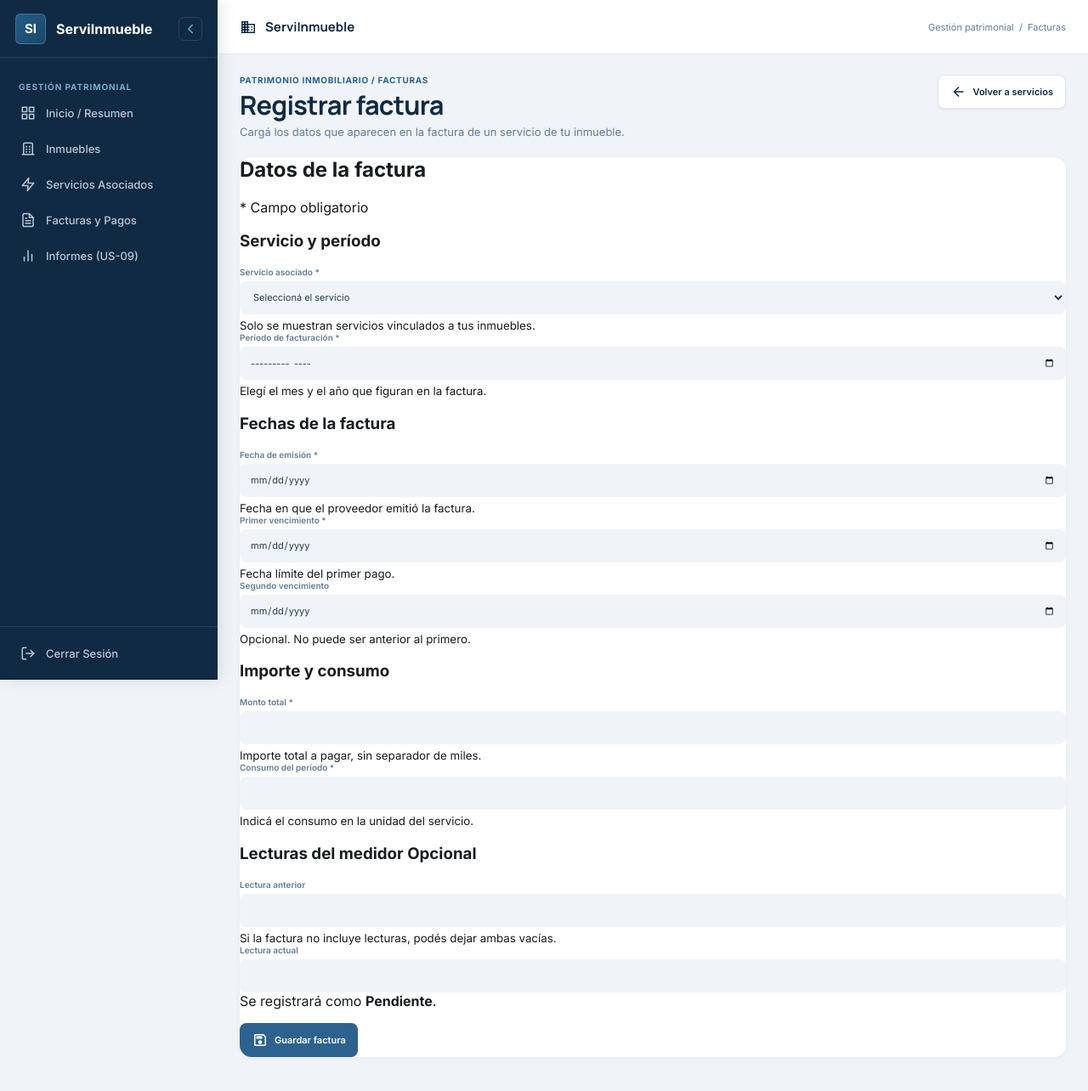
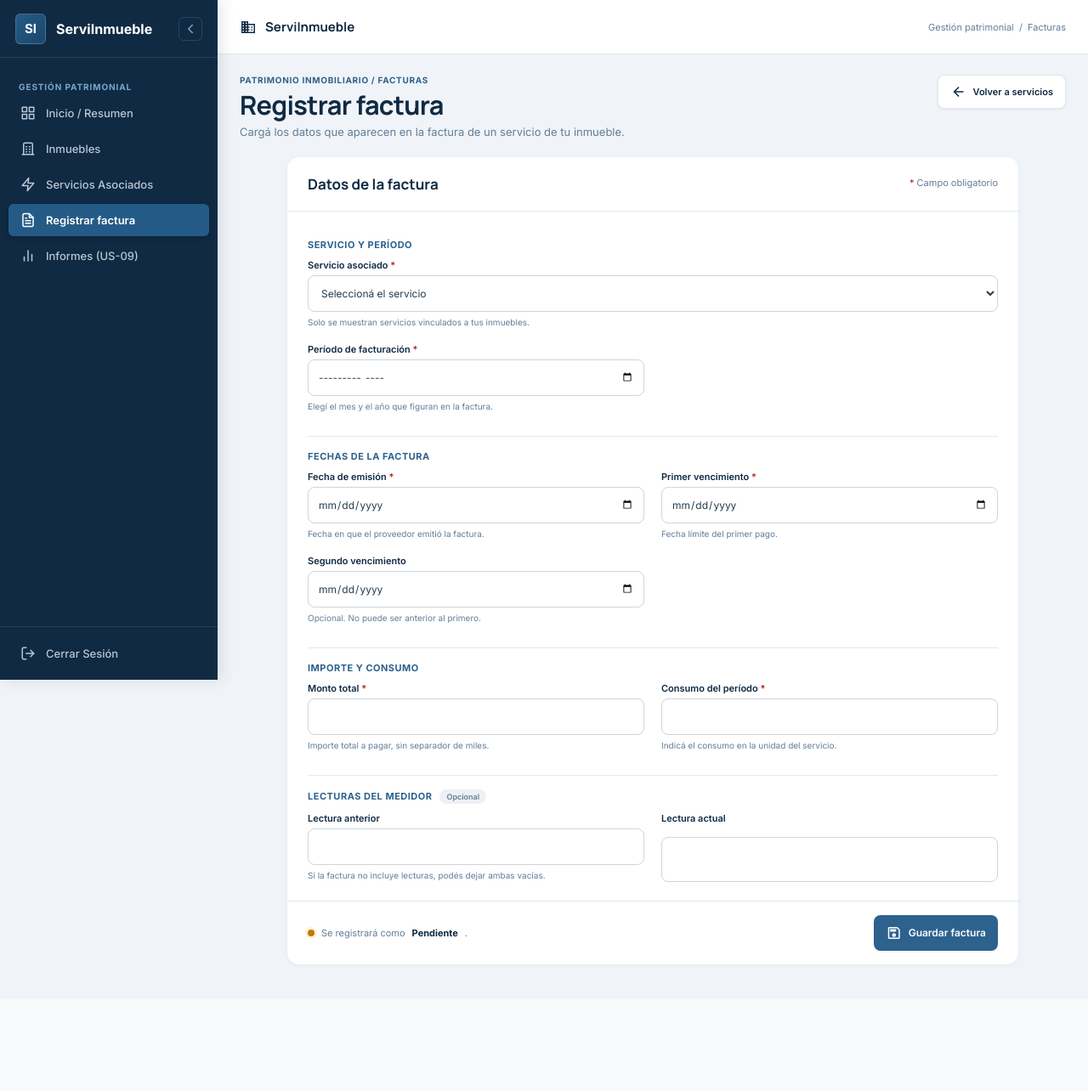
Before and after one commit to JairoCrespo05/PS-ServInmueble2026, a CodeIgniter 4 app: the page made by app/Views/facturas/index.php in a window 1280 px wide. Shown: the whole page at 85% size. After the commit the page ends 1137 px from the top, so only its background shows below. Run offline with PHP 8.4 and a stand-in for CodeIgniter, Linux system fonts and the light colour scheme; the template is opened without the code that fills it, so the values that code supplies are empty; some libraries are stand-ins or nearby versions.

Commit message:
cambios faltantes

```diff
--- a/app/Views/partials/sidebar.php
+++ b/app/Views/partials/sidebar.php
@@ -82,7 +82,7 @@ $isAdministrator = $isAdministrator ?? false;
             </a>
           </li>
           <li>
-            <a href="<?= site_url('facturas') ?>" class="nav-link" title="Facturas y Pagos">
+             <a href="<?= site_url('facturas') ?>" class="nav-link<?= $activeNav === 'facturas' ? ' active' : '' ?>" title="Registrar factura"<?= $activeNav === 'facturas' ? ' aria-current="page"' : '' ?>>
               <svg class="icon" viewBox="0 0 24 24" aria-hidden="true">
                 <path d="M14 2H6a2 2 0 0 0-2 2v16a2 2 0 0 0 2 2h12a2 2 0 0 0 2-2V8z"></path>
                 <polyline points="14 2 14 8 20 8"></polyline>
@@ -90,7 +90,7 @@ $isAdministrator = $isAdministrator ?? false;
                 <line x1="16" y1="17" x2="8" y2="17"></line>
                 <polyline points="10 9 9 9 8 9"></polyline>
               </svg>
-              <span class="nav-text">Facturas y Pagos</span>
+               <span class="nav-text">Registrar factura</span>
             </a>
           </li>
           <li>
--- /dev/null
+++ b/public/css/facturas.css
@@ -0,0 +1,242 @@
+.invoice-card {
+  width: min(860px, 100%);
+  margin: 0 auto;
+}
+
+.invoice-card-head {
+  display: flex;
+  align-items: flex-start;
+  justify-content: space-between;
+  gap: 16px;
+  border-bottom: 1px solid var(--line);
+  padding: 20px 24px;
+}
+
+.invoice-card-head h2,
+.invoice-empty h2 {
+  margin: 0;
+  color: var(--navy);
+  font: 700 17px Manrope, sans-serif;
+}
+
+.invoice-card-head p {
+  margin: 3px 0 0;
+  color: var(--muted);
+  font-size: 11px;
+}
+
+.invoice-card-head p span,
+.invoice-form-grid label span {
+  color: #b42318;
+}
+
+.invoice-error-summary {
+  margin: 18px 24px 0;
+}
+
+.invoice-error-summary:focus {
+  outline: 3px solid rgb(45 98 142 / 25%);
+  outline-offset: 2px;
+}
+
+.invoice-error-summary p {
+  margin: 0 0 6px;
+  font-weight: 700;
+}
+
+.invoice-error-summary ul {
+  display: grid;
+  gap: 4px;
+  margin: 0;
+  padding-left: 18px;
+}
+
+.invoice-error-summary a {
+  color: inherit;
+  text-decoration-thickness: 1px;
+  text-underline-offset: 2px;
+}
+
+.invoice-form-grid {
+  display: grid;
+  grid-template-columns: repeat(2, minmax(0, 1fr));
+  gap: 17px 20px;
+  padding: 22px 24px;
+}
+
+.invoice-form-grid .field.full,
+.invoice-section-title {
+  grid-column: 1 / -1;
+}
+
+.invoice-section-title {
+  display: flex;
+  align-items: center;
+  gap: 9px;
+  margin: 10px 0 -7px;
+  color: var(--blue);
+  font-size: 11px;
+  font-weight: 700;
+  letter-spacing: .045em;
+  text-transform: uppercase;
+}
+
+.invoice-section-title:not(:first-child) {
+  border-top: 1px solid var(--line);
+  padding-top: 16px;
+}
+
+.invoice-section-title span {
+  border-radius: 999px;
+  padding: 3px 8px;
+  background: #edf1f5;
+  color: var(--muted);
+  font-size: 9px;
+  font-weight: 600;
+  letter-spacing: 0;
+  text-transform: none;
+}
+
+.invoice-form-grid .field label {
+  color: var(--navy);
+  font-size: 11px;
+}
+
+.invoice-form-grid .field input,
+.invoice-form-grid .field select {
+  min-height: 43px;
+  border-color: #cbd5df;
+  background: #fff;
+  font-size: 12px;
+}
+
+.invoice-form-grid .field input:hover,
+.invoice-form-grid .field select:hover {
+  border-color: #91a8ba;
+}
+
+.invoice-form-grid .field input:focus,
+.invoice-form-grid .field select:focus {
+  border-color: var(--blue);
+  outline: 3px solid rgb(45 98 142 / 16%);
+  outline-offset: 1px;
+}
+
+.invoice-form-grid .field input[aria-invalid="true"],
+.invoice-form-grid .field select[aria-invalid="true"] {
+  border-color: #b42318;
+}
+
+.invoice-form-grid .field input[aria-invalid="true"]:focus,
+.invoice-form-grid .field select[aria-invalid="true"]:focus {
+  outline-color: rgb(180 35 24 / 16%);
+}
+
+.invoice-form-grid .field small {
+  color: var(--muted);
+  font-size: 10px;
+  line-height: 1.5;
+}
+
+.invoice-form-grid .field-error {
+  font-size: 11px;
+}
+
+.invoice-form-footer {
+  display: flex;
+  align-items: center;
+  justify-content: space-between;
+  gap: 16px;
+  border-top: 1px solid var(--line);
+  padding: 16px 24px;
+}
+
+.invoice-form-footer p {
+  display: flex;
+  align-items: center;
+  gap: 8px;
+  margin: 0;
+  color: var(--muted);
+  font-size: 11px;
+}
+
+.invoice-form-footer strong {
+  color: var(--navy);
+}
+
+.invoice-status-dot {
+  width: 8px;
+  height: 8px;
+  border-radius: 50%;
+  background: #c17a11;
+  box-shadow: 0 0 0 3px #fff3d6;
+}
+
+.invoice-form-footer .button {
+  min-height: 42px;
+  font-size: 12px;
+}
+
+.invoice-empty {
+  display: grid;
+  justify-items: center;
+  gap: 10px;
+  margin: 0 auto;
+  padding: 42px 22px;
+  text-align: center;
+}
+
+.invoice-empty > .icon {
+  color: var(--blue);
+  font-size: 34px;
+}
+
+.invoice-empty p {
+  max-width: 430px;
+  margin: 0 0 6px;
+  color: var(--muted);
+  font-size: 12px;
+}
+
+.invoice-empty .button:focus-visible,
+.invoice-form-footer .button:focus-visible,
+.page-head .button:focus-visible {
+  outline: 3px solid rgb(45 98 142 / 32%);
+  outline-offset: 3px;
+}
+
+@media (max-width: 600px) {
+  .invoice-card-head {
+    flex-direction: column;
+    gap: 6px;
+    padding: 17px 18px;
+  }
+
+  .invoice-form-footer {
+    align-items: stretch;
+    flex-direction: column;
+    padding: 16px 18px;
+  }
+
+  .invoice-form-footer .button {
+    width: 100%;
+  }
+
+  .invoice-form-grid {
+    grid-template-columns: 1fr;
+    gap: 15px;
+    padding: 18px;
+  }
+
+  .invoice-form-grid .field.full {
+    grid-column: auto;
+  }
+
+  .invoice-section-title {
+    grid-column: auto;
+  }
+
+  .invoice-error-summary {
+    margin: 14px 18px 0;
+  }
+}
```
Also changed, not shown: app/Config/Routes.php (+14 -0 lines), public/js/facturas.js (added, +68 -0 lines), public/js/home.js (+0 -7 lines).
